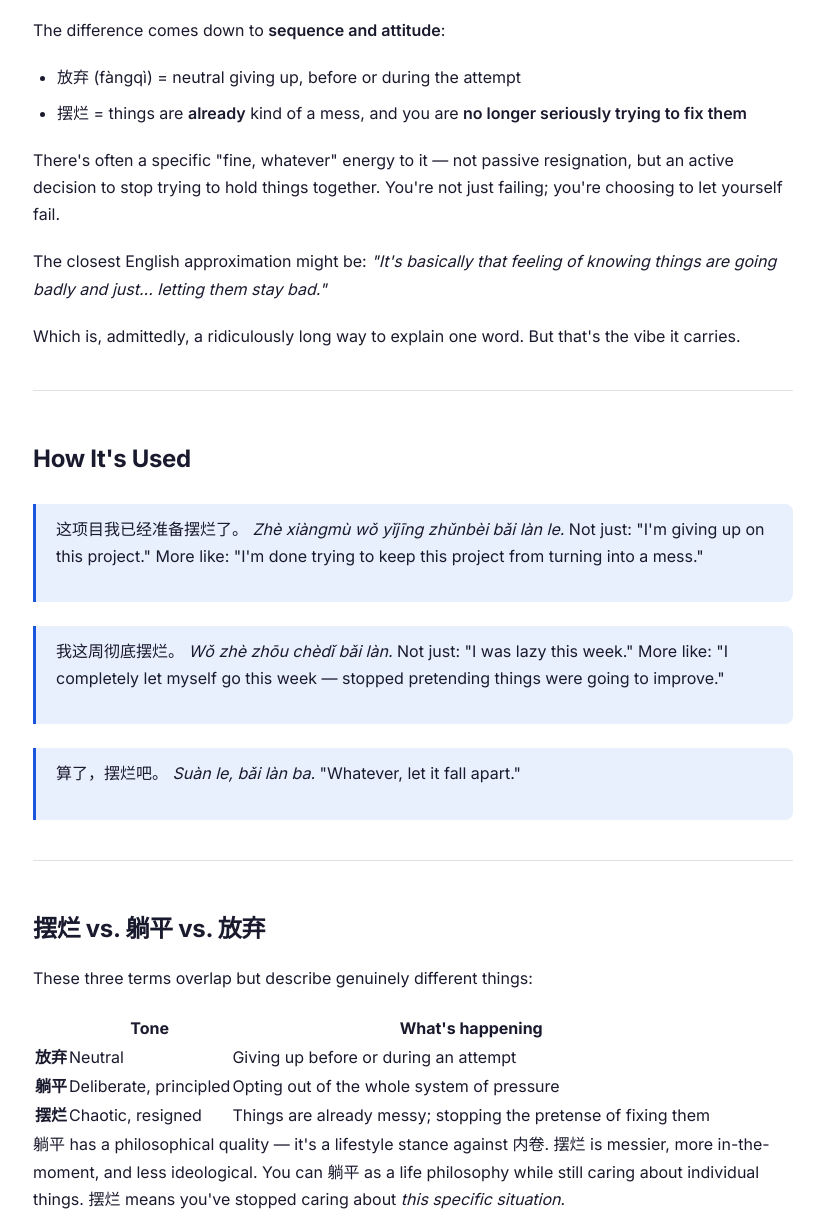
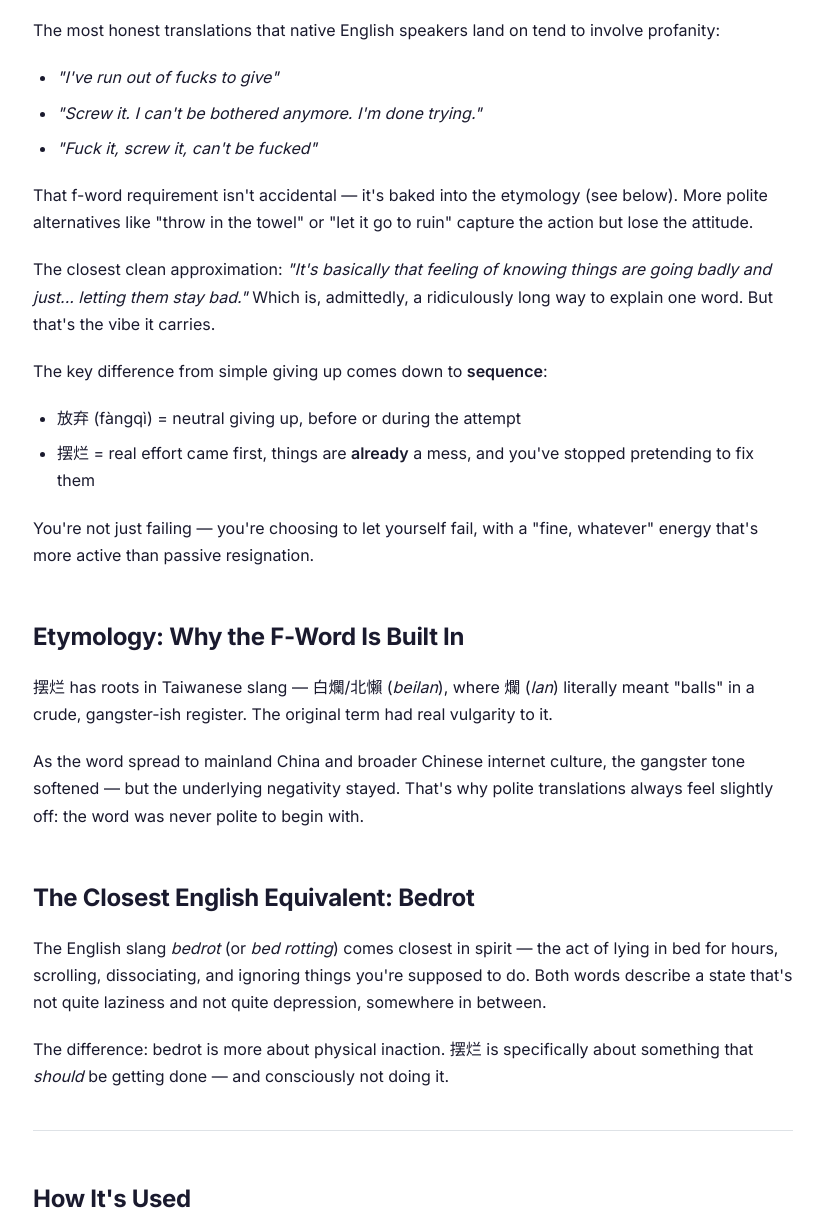
Before and after one commit to kane0019/Mandrain_keyword, an Eleventy site: page web_site/_glossary/bailuan.md in a window 1280 px wide. Shown: the part 840-2063 px from the top of the page, without its empty margins (227-1051 px from the left). Built offline with nearby package versions, Linux system fonts and the light colour scheme; Eleventy itself is replaced by a stand-in of ours; files that its build step writes are made by us from their sources.

Commit message:
feat: enrich 摆烂 article with Reddit community insights (etymology, bedrot, f-word requirement)

```diff
--- a/web_site/_glossary/bailuan.md
+++ b/web_site/_glossary/bailuan.md
@@ -26,16 +26,34 @@ Literal translation: **letting things rot** or **putting out the mess**.
 
 People often reach for "giving up," "not caring anymore," or "letting things slide." Those are all in the right area — but none of them quite capture it.
 
-The difference comes down to **sequence and attitude**:
+The most honest translations that native English speakers land on tend to involve profanity:
+
+- *"I've run out of fucks to give"*
+- *"Screw it. I can't be bothered anymore. I'm done trying."*
+- *"Fuck it, screw it, can't be fucked"*
+
+That f-word requirement isn't accidental — it's baked into the etymology (see below). More polite alternatives like "throw in the towel" or "let it go to ruin" capture the action but lose the attitude.
+
+The closest clean approximation: *"It's basically that feeling of knowing things are going badly and just... letting them stay bad."* Which is, admittedly, a ridiculously long way to explain one word. But that's the vibe it carries.
+
+The key difference from simple giving up comes down to **sequence**:
 
 - 放弃 (fàngqì) = neutral giving up, before or during the attempt
-- 摆烂 = things are **already** kind of a mess, and you are **no longer seriously trying to fix them**
+- 摆烂 = real effort came first, things are **already** a mess, and you've stopped pretending to fix them
 
-There's often a specific "fine, whatever" energy to it — not passive resignation, but an active decision to stop trying to hold things together. You're not just failing; you're choosing to let yourself fail.
+You're not just failing — you're choosing to let yourself fail, with a "fine, whatever" energy that's more active than passive resignation.
 
-The closest English approximation might be: *"It's basically that feeling of knowing things are going badly and just... letting them stay bad."*
+## Etymology: Why the F-Word Is Built In
 
-Which is, admittedly, a ridiculously long way to explain one word. But that's the vibe it carries.
+摆烂 has roots in Taiwanese slang — 白爛/北懶 (*beilan*), where 爛 (*lan*) literally meant "balls" in a crude, gangster-ish register. The original term had real vulgarity to it.
+
+As the word spread to mainland China and broader Chinese internet culture, the gangster tone softened — but the underlying negativity stayed. That's why polite translations always feel slightly off: the word was never polite to begin with.
+
+## The Closest English Equivalent: Bedrot
+
+The English slang *bedrot* (or *bed rotting*) comes closest in spirit — the act of lying in bed for hours, scrolling, dissociating, and ignoring things you're supposed to do. Both words describe a state that's not quite laziness and not quite depression, somewhere in between.
+
+The difference: bedrot is more about physical inaction. 摆烂 is specifically about something that *should* be getting done — and consciously not doing it.
 
 ---
 
```
